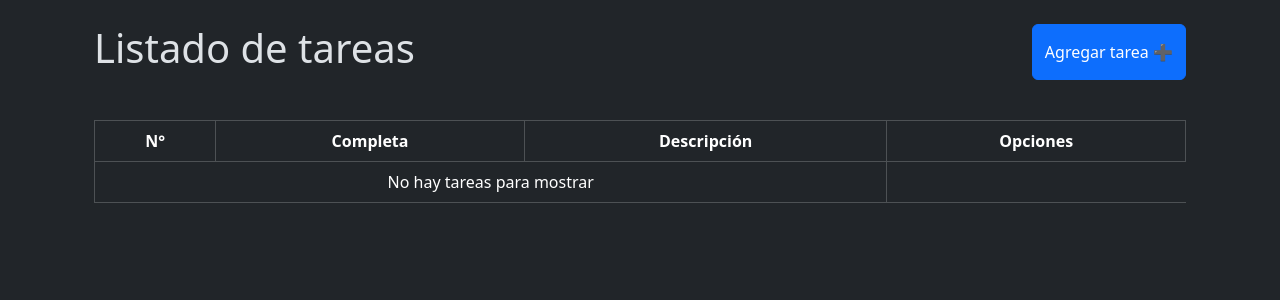
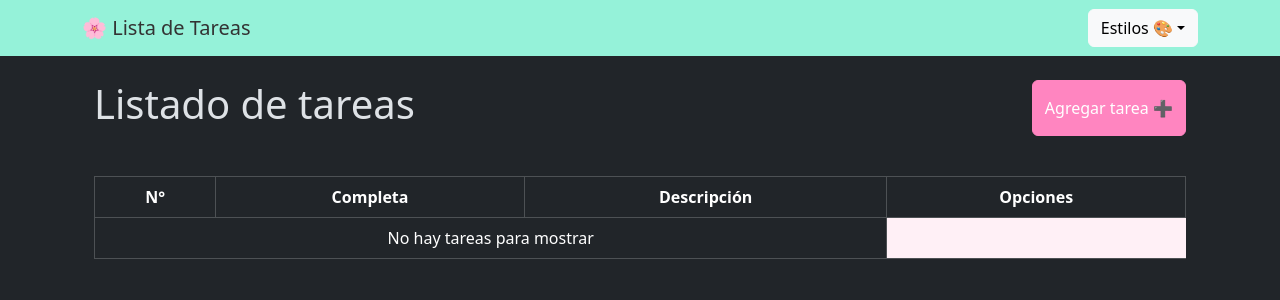
Before and after one commit to TaliCabana/listaTareasFrontend, a React (Vite) app: page / in a window 1280 px wide. Shown: the top 300 px of the page. Built offline with nearby package versions, Linux system fonts and the light colour scheme.

Commit message:
Agregué un navbar con estilos y el footer

```diff
--- /dev/null
+++ b/components/NavbarTareas.jsx
@@ -0,0 +1,31 @@
+import { Navbar, Container, Nav, Dropdown } from "react-bootstrap";
+
+const NavbarTareas = ({ theme, setTheme }) => {
+  const handleChangeTheme = (nuevoTema) => {
+    setTheme(nuevoTema);
+    document.body.className = nuevoTema;
+    localStorage.setItem("theme", nuevoTema);
+  };
+
+  return (
+    <Navbar expand="lg" className="mb-4" style={{ backgroundColor: "var(--color-accent)" }}>
+      <Container>
+        <Navbar.Brand style={{ color: "var(--color-text)" }}>🌸 Lista de Tareas</Navbar.Brand>
+        <Nav className="ms-auto">
+          <Dropdown>
+            <Dropdown.Toggle variant="light" id="dropdown-basic">
+              Estilos 🎨
+            </Dropdown.Toggle>
+            <Dropdown.Menu>
+              <Dropdown.Item onClick={() => handleChangeTheme("theme-cute")}>Cute 💖</Dropdown.Item>
+              <Dropdown.Item onClick={() => handleChangeTheme("theme-sky")}>Sky 💙</Dropdown.Item>
+              <Dropdown.Item onClick={() => handleChangeTheme("theme-basic")}>Básico ⚪</Dropdown.Item>
+            </Dropdown.Menu>
+          </Dropdown>
+        </Nav>
+      </Container>
+    </Navbar>
+  );
+};
+
+export default NavbarTareas;
--- a/src/App.jsx
+++ b/src/App.jsx
@@ -1,18 +1,40 @@
 import { Container } from "react-bootstrap";
 import { BrowserRouter, Route, Routes } from "react-router-dom";
 import ListaTareas from "../components/ListaTareas";
+import NavbarTareas from "../components/NavbarTareas";
+import { useState, useEffect } from "react";
 
-export default function App() {
+function App() {
+  const [theme, setTheme] = useState(
+    localStorage.getItem("theme") ||
+      "theme-cute" ||
+      "theme-sky" ||
+      "theme-basic"
+  );
+
+  useEffect(() => {
+    document.body.className = theme;
+  }, [theme]);
+
   return (
-    <BrowserRouter>
-      <main>
-        <Container>
-          <Routes>
-            {/* Ruta principal → muestra la lista */}
-            <Route path="/" element={<ListaTareas />} />
-          </Routes>
-        </Container>
-      </main>
-    </BrowserRouter>
+    <>
+      <NavbarTareas theme={theme} setTheme={setTheme} />
+      <Container>
+        <ListaTareas />
+      </Container>
+
+    </>
   );
 }
+
+export default App;
+
+/*       <BrowserRouter>
+        <main>
+          <Container>
+            <Routes>
+              <Route path="/" element={<ListaTareas />} />
+            </Routes>
+          </Container>
+        </main>
+      </BrowserRouter> */
--- a/src/index.css
+++ b/src/index.css
@@ -0,0 +1,46 @@
+:root {
+  --color-bg: #121212;
+  --color-text: #ffffff;
+  --color-primary: #0d6efd;
+  --color-accent: #198754;
+}
+
+body {
+  background-color: var(--color-bg);
+  color: var(--color-text);
+}
+
+/* 🔹 Tema Cute */
+.theme-cute {
+  --color-bg: #fff0f6;
+  --color-text: #333;
+  --color-primary: #ff85c0;
+  --color-accent: #95f2d9;
+}
+
+/* 🔹 Tema Básico (por defecto) */
+.theme-basic {
+  --color-bg: #121212;
+  --color-text: #ffffff;
+  --color-primary: #0d6efd;
+  --color-accent: #198754;
+}
+
+/* 🔹 Tema Sky */
+.theme-sky {
+  --color-bg: #e6f7ff;
+  --color-text: #002766;
+  --color-primary: #69c0ff;
+  --color-accent: #bae7ff;
+}
+
+/* Ejemplo de uso en Bootstrap override */
+.btn-primary {
+  background-color: var(--color-primary) !important;
+  border-color: var(--color-primary) !important;
+}
+
+.table {
+  background-color: var(--color-bg);
+  color: var(--color-text);
+}
```
Also changed, not shown: components/Footer.jsx (+87 -0 lines), components/Navbar.jsx (deleted).
